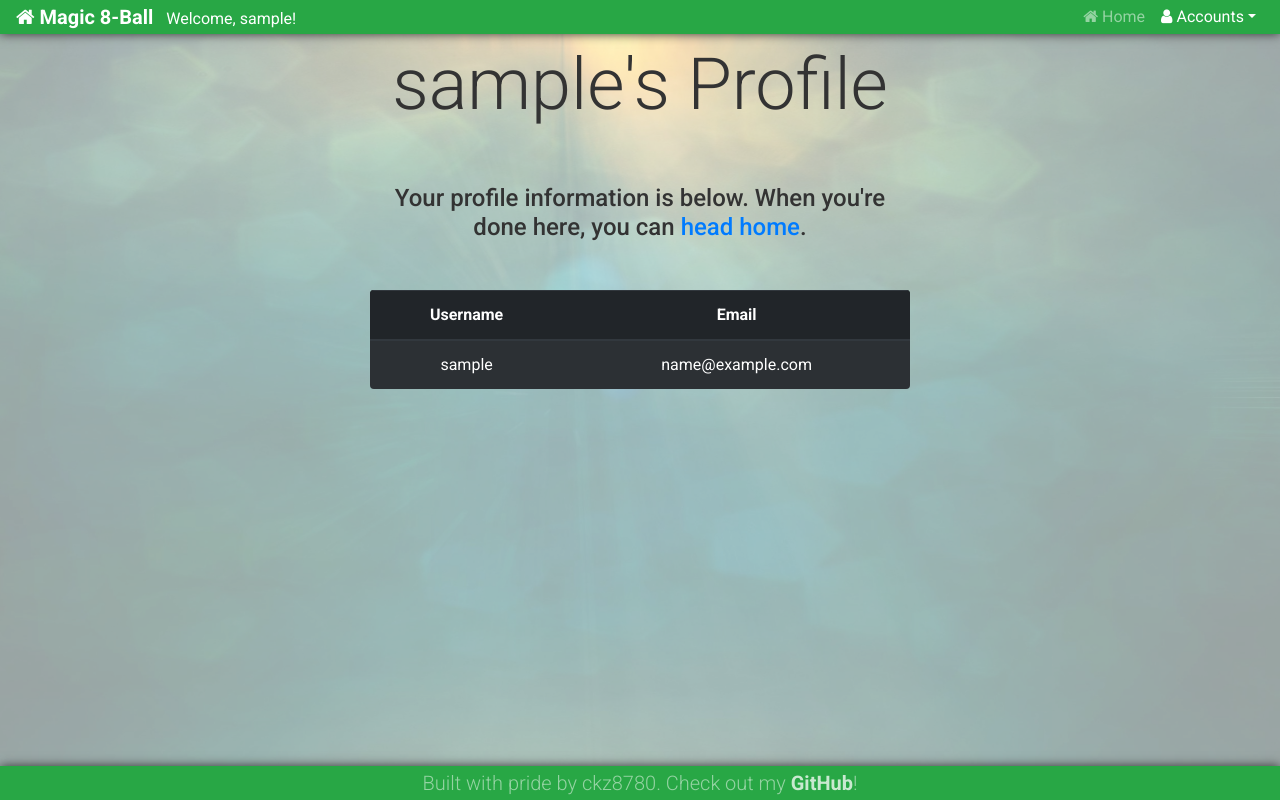
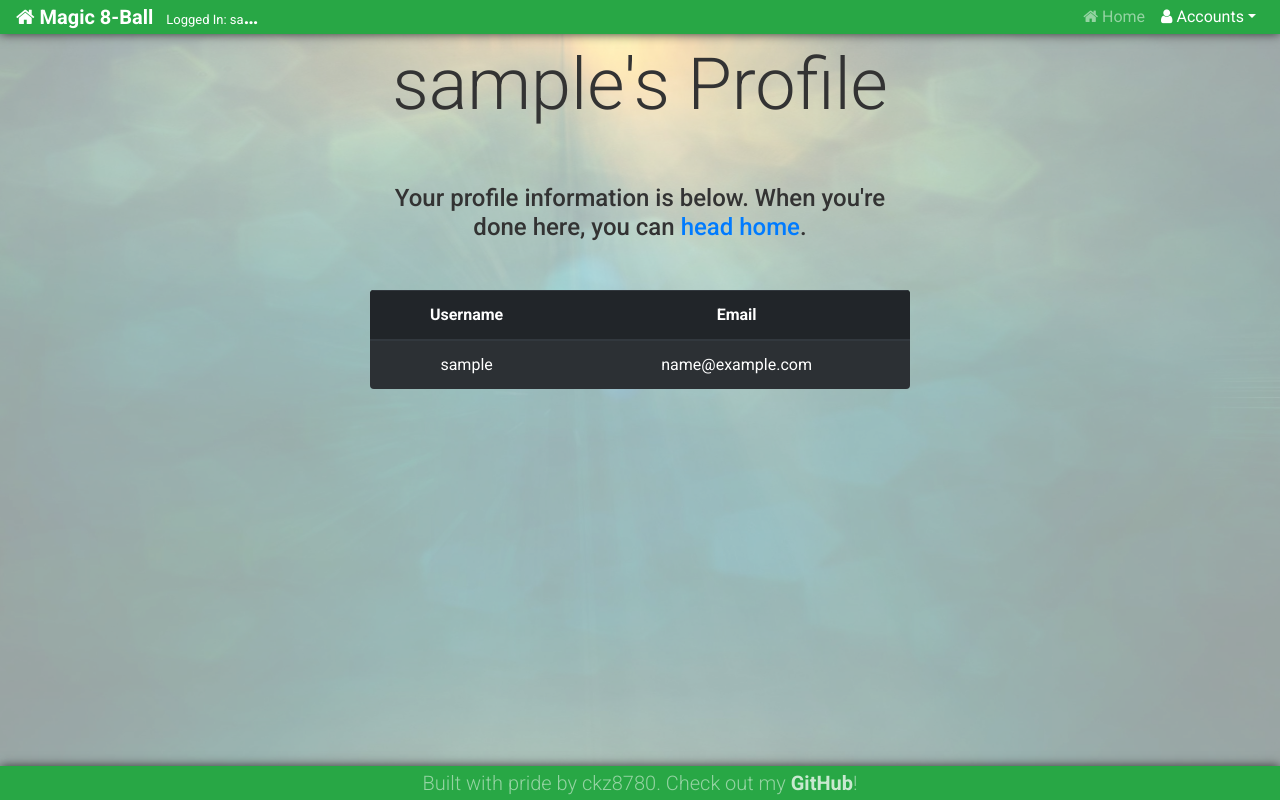
Before and after one commit to ckz8780/mpg_eightball, a Django app: page /accounts/profile/ in a window 1280 px wide. Run offline with Django 3.2, Linux system fonts and the light colour scheme; the visitor is signed in with stand-in values (Sample User, id 1); data comes from the database, SQL or seed files in the repository; some libraries are stand-ins or nearby versions.

Commit message:
Finishing touches on CSS

```diff
--- a/eightball/templates/eightball.html
+++ b/eightball/templates/eightball.html
@@ -33,7 +33,7 @@
                 <input id="currentUser" name="currentUser" type="hidden" value="{{ request.user }}">
             </div>
             <div class="form-group">
-                <input id="submit-question" type="submit" class="btn btn-success btn-block mt-4 mb-4" name="shake" value="Shake the Magic 8-ball">
+                <input id="submit-question" type="submit" class="btn btn-success btn-block btn-lg mt-4 mb-4" name="shake" value="Shake the Magic 8-ball">
             </div>
         </form>
     </div>
@@ -50,8 +50,8 @@
                 </thead>
                 <tbody id="response-history-tbody"></tbody>
             </table>
-            <span id="clear-history"><button id="clear-history-button" class="btn btn-sm btn-danger">Clear History</button></span>
         </div>
+        <span id="clear-history"><button id="clear-history-button" class="btn btn-sm btn-danger">Clear History</button></span>
     </div>
 </div>
 {% endblock %}
--- a/static/css/base.css
+++ b/static/css/base.css
@@ -45,6 +45,9 @@ nav {
 .navbar-dark .navbar-brand {
     font-weight: 700;
     transition: all 0.25s ease-in-out;
+    max-width: 250px;
+    overflow: hidden;
+    text-overflow: ellipsis;
 }
 
 .navbar-dark .navbar-brand:hover {
@@ -76,6 +79,10 @@ nav {
     color: rgb(192, 192, 192);
     color: rgba(255, 255, 255, 0.75);
     transition: all 0.15s ease-in-out;
+}
+
+.welcome {
+    font-size: 65%;
 }
 
 /* -------------------------------------------------- Navbar Media Queries */
@@ -134,6 +141,20 @@ button.navbar-toggler {
     display: none;
 }
 
+/* -------------------------------------------------- Body Content Media Queries */
+
+@media (max-width: 460px) {
+    h1.display-3 {
+        font-size: 3.0rem;
+    }
+}
+
+@media (min-width: 461px) and (max-width: 575px) {
+    h1.display-3 {
+        font-size: 3.5rem;
+    }
+}
+
 /* -------------------------------------------------- Footer */
 
 footer {
--- a/templates/mainnav.html
+++ b/templates/mainnav.html
@@ -1,6 +1,6 @@
 <nav class="navbar navbar-expand-md navbar-dark bg-success fixed-top">
-    <a class="navbar-brand py-0" href="{% url 'index' %}"><i class="fa fa-home"></i> Magic 8-Ball {% if request.user.is_authenticated %}<small class="ml-2">Welcome, {{ request.user }}!</small>{% endif %}</a>
-    <button class="navbar-toggler py-0" type="button" data-toggle="collapse" data-target="#navbarCollapse" aria-controls="navbarCollapse" aria-expanded="false" aria-label="Toggle navigation">
+    <a class="navbar-brand py-0 mr-0" href="{% url 'index' %}"><i class="fa fa-home"></i> Magic 8-Ball {% if request.user.is_authenticated %}<small class="welcome ml-2">Logged In: {{ request.user }}</small>{% endif %}</a>
+    <button class="navbar-toggler p-0" type="button" data-toggle="collapse" data-target="#navbarCollapse" aria-controls="navbarCollapse" aria-expanded="false" aria-label="Toggle navigation">
         <span class="navbar-toggler-icon"></span>
     </button>
     <div class="collapse navbar-collapse" id="navbarCollapse">
```
